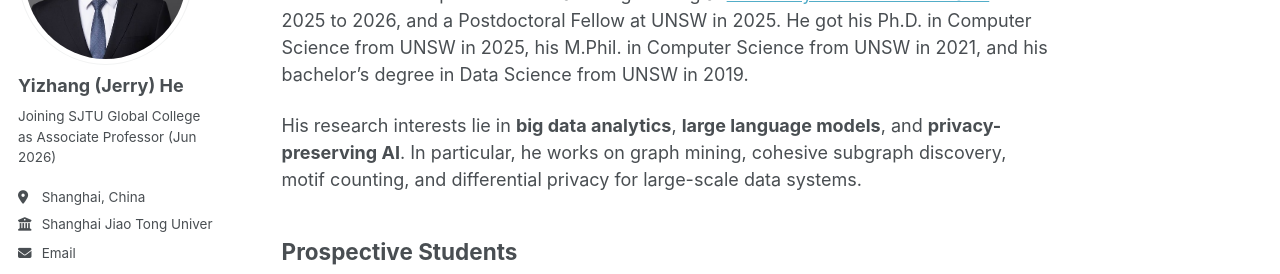
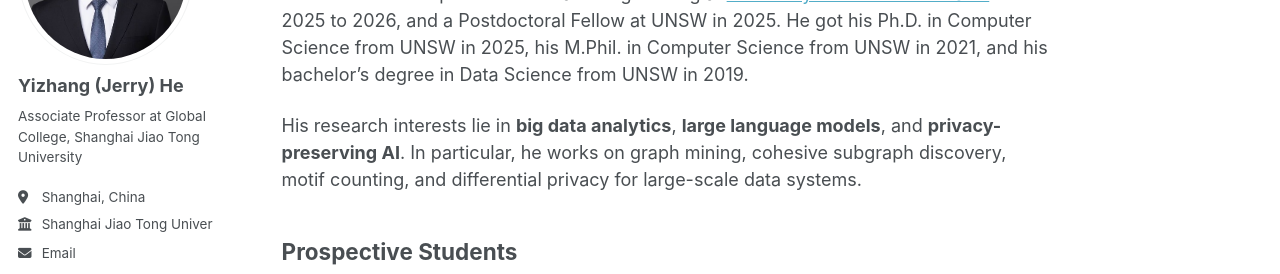
Before and after one commit to jerryUNSW/jerryUNSW.github.io, a Jekyll site: the page built from _pages/about.md, in a window 1280 px wide. Shown: the part 217-491 px from the top of the page. Built offline with Jekyll 4.4.1, drawn with Linux system fonts in a browser that asks for light colours; some web fonts are replaced; a script bundle is joined from its source files by our own code; library files that are not in the unit come from our copies.

Commit message:
Update sidebar academic title

```diff
--- a/_config.yml
+++ b/_config.yml
@@ -23,7 +23,7 @@
   avatar           : "me.jpg"
   name             : "Yizhang (Jerry) He"
   pronouns         :
-  bio              : "Joining SJTU Global College as Associate Professor (Jun 2026)"
+  bio              : "Associate Professor at Global College, Shanghai Jiao Tong University"
   location         : "Shanghai, China"
   employer         : "Shanghai Jiao Tong University"
   uri              :
```
